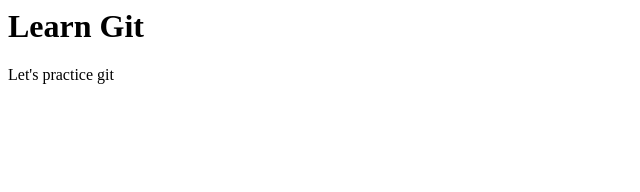
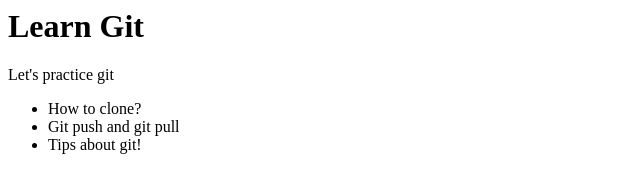
Before and after one commit to jolinhappy/git-practice, a plain HTML site: page index.html in a window 1280 px wide. Shown: the whole page, without its empty margins (0-640 px from the left). Drawn offline with Linux system fonts and the light colour scheme.

Commit message:
add index content

```diff
--- a/index.html
+++ b/index.html
@@ -8,5 +8,10 @@
 <body>
   <h1>Learn Git</h1>
   <p>Let's practice git</p>
+  <ul>
+    <li>How to clone?</li>
+    <li>Git push and git pull</li>
+    <li>Tips about git!</li>
+  </ul>
 </body>
 </html>
```
